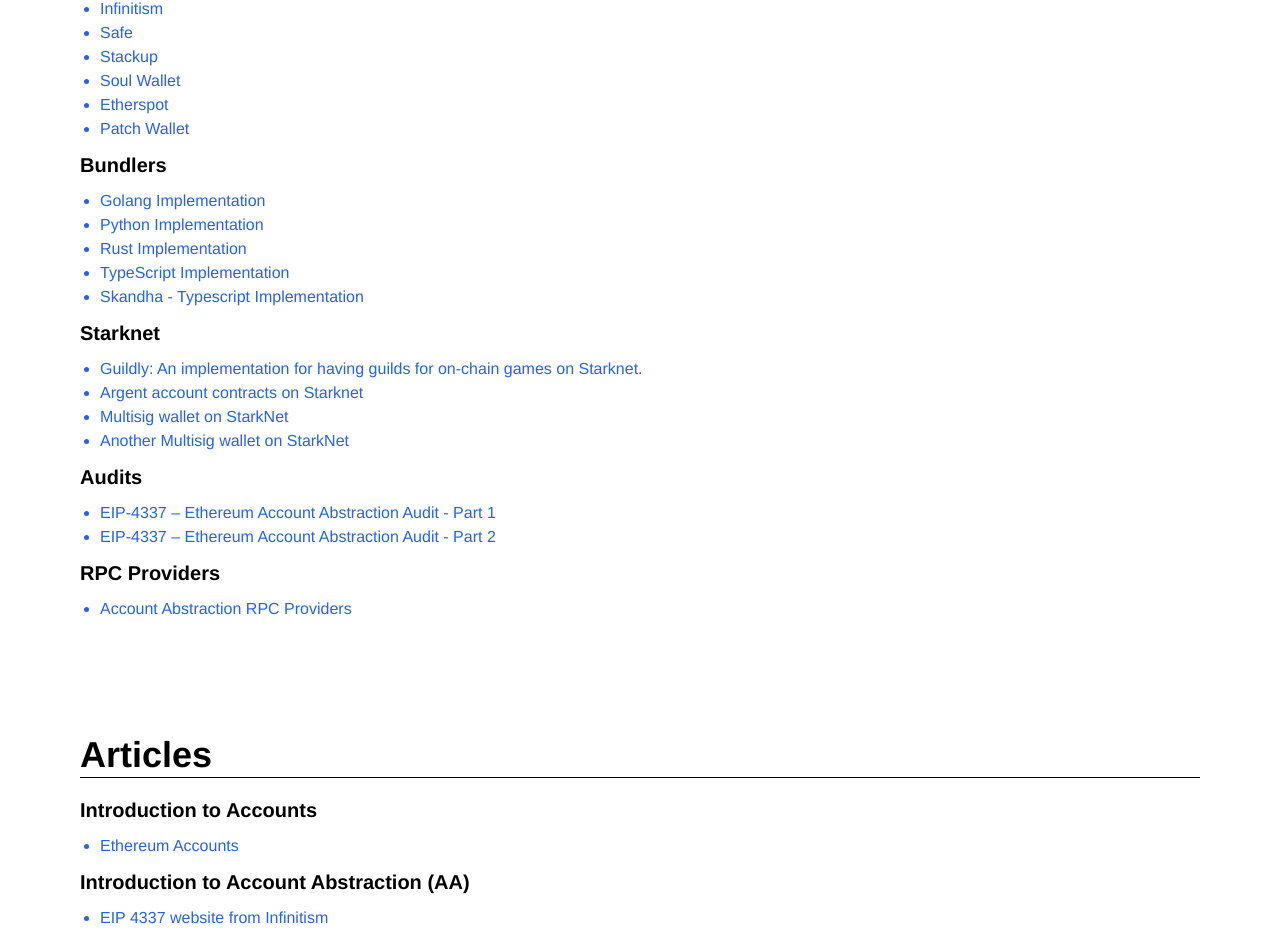
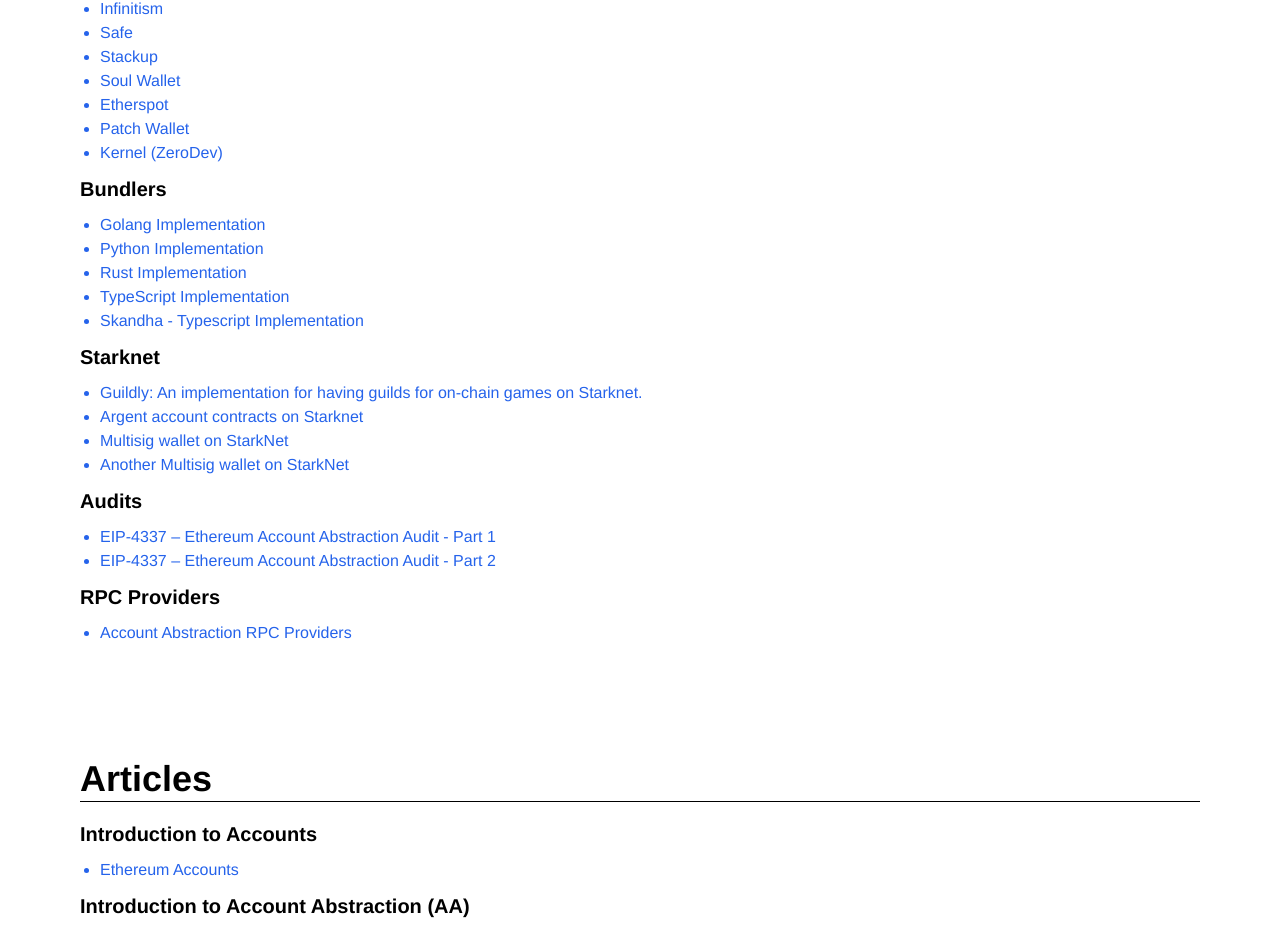
Before and after one commit to eth-infinitism/landing-page, a Next.js app: page /resources in a window 1280 px wide. Shown: the part 1014-1947 px from the top of the page. Built offline with nearby package versions, Linux system fonts and the light colour scheme.

Commit message:
Add Kernel to list of SCW

```diff
--- a/configs/resources/code.ts
+++ b/configs/resources/code.ts
@@ -99,6 +99,10 @@
         name: "Patch Wallet",
         url: `https://github.com/PaymagicXYZ/patch-base-account-contracts`,
       },
+      {
+        name: "Kernel (ZeroDev)",
+        url: `https://github.com/zerodevapp/kernel`,
+      },
     ],
   },
   {
```
